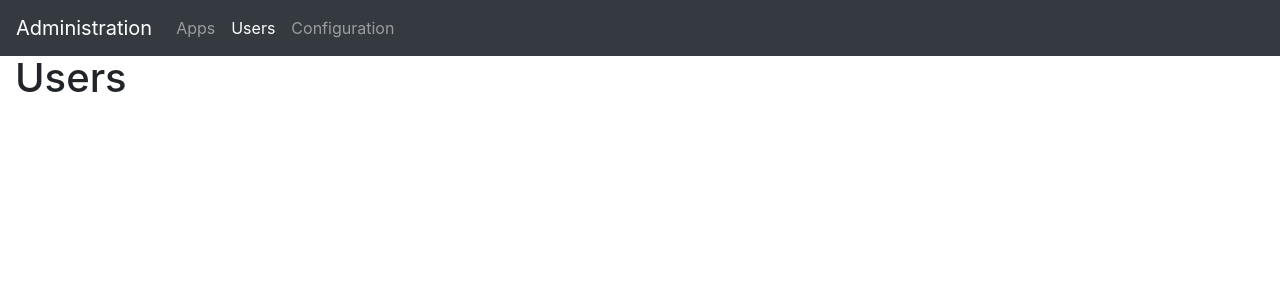
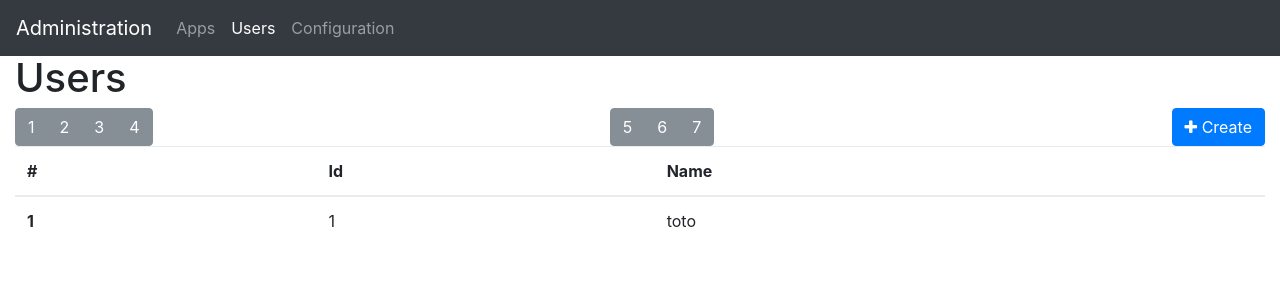
Before and after one commit to TruongHuuTien/gamecrew-admin, an Angular app: page /users in a window 1280 px wide. Shown: the top 300 px of the page. Built offline with nearby package versions, Linux system fonts and the light colour scheme.

Commit message:
users - table

```diff
--- a/src/app/users.component.html
+++ b/src/app/users.component.html
@@ -1 +1,37 @@
 <h1>Users</h1>
+
+<div class="btn-toolbar justify-content-between" role="toolbar" aria-label="Toolbar with button groups">
+  <div class="btn-group mr-2" role="group" aria-label="First group">
+    <button type="button" class="btn btn-secondary">1</button>
+    <button type="button" class="btn btn-secondary">2</button>
+    <button type="button" class="btn btn-secondary">3</button>
+    <button type="button" class="btn btn-secondary">4</button>
+  </div>
+  <div class="btn-group mr-2" role="group" aria-label="Second group">
+    <button type="button" class="btn btn-secondary">5</button>
+    <button type="button" class="btn btn-secondary">6</button>
+    <button type="button" class="btn btn-secondary">7</button>
+  </div>
+  <div class="btn-group" role="group" aria-label="Third group">
+    <button type="button" class="btn btn-primary">
+      <i class="fa fa-plus" aria-hidden="true"></i> Create
+    </button>
+  </div>
+</div>
+
+<table class="table">
+  <thead>
+    <tr>
+      <th>#</th>
+      <th>Id</th>
+      <th>Name</th>
+    </tr>
+  </thead>
+  <tbody>
+    <tr *ngFor="let user of users; let i = index">
+      <th scope="row">{{ i + 1 }}</th>
+      <td>{{ user.id }}</td>
+      <td>{{ user.name }}</td>
+    </tr>
+  </tbody>
+</table>
--- a/src/app/users.component.ts
+++ b/src/app/users.component.ts
@@ -1,8 +1,14 @@
 import { Component } from '@angular/core';
+
+const USERS = [{
+  id: 1,
+  name: "toto"
+}];
 
 @Component({
   selector: 'UsersComponent',
   templateUrl: './users.component.html',
 })
 export class UsersComponent {
+  public users = USERS;
 }
```
